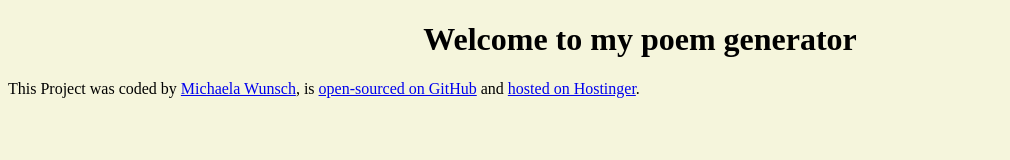
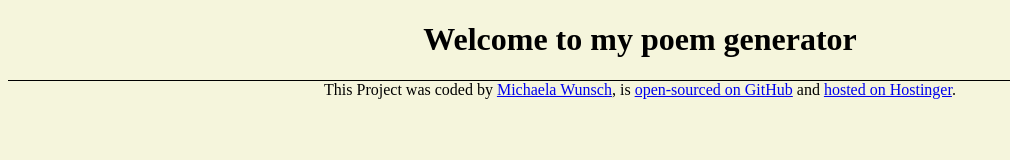
Before and after one commit to WunschCoding/Poem_Generator, a plain HTML site: page index.html in a window 1280 px wide. Shown: the whole page, without its empty margins (0-1010 px from the left). Drawn offline with Linux system fonts and the light colour scheme.

Commit message:
Update style.css

```diff
--- a/src/style.css
+++ b/src/style.css
@@ -4,3 +4,8 @@ body {
 h1 {
   text-align: center;
 }
+footer {
+  border-top: 1px solid black;
+  margin-top: 15px;
+  text-align: center;
+}
```
